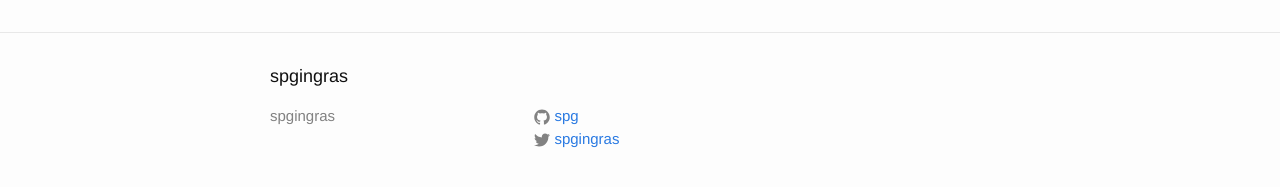
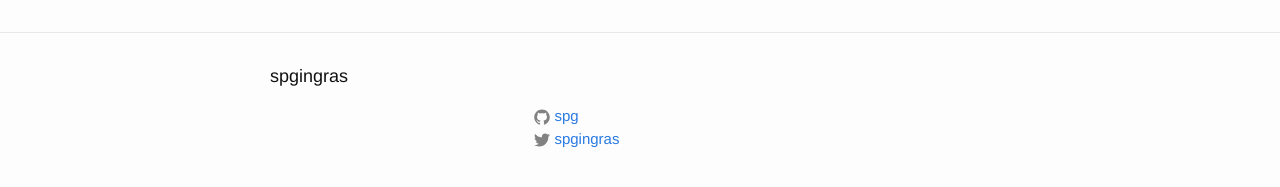
Before and after one commit to spg/spg.github.com, a Jekyll site: the page built from about.md, in a window 1280 px wide. Shown: the part 303-490 px from the top of the page. Built offline with Jekyll 4.4.1, drawn with Linux system fonts in a browser that asks for light colours.

Commit message:
removed footer title, Posts

```diff
--- a/_includes/footer.html
+++ b/_includes/footer.html
@@ -7,8 +7,8 @@
     <div class="footer-col-wrapper">
       <div class="footer-col  footer-col-1">
         <ul class="contact-list">
-          <li>{{ site.title }}</li>
-          <li><a href="mailto:{{ site.email }}">{{ site.email }}</a></li>
+          <!--<li>{{ site.title }}</li>-->
+          <!--<li><a href="mailto:{{ site.email }}">{{ site.email }}</a></li>-->
         </ul>
       </div>
 
--- a/index.html
+++ b/index.html
@@ -4,7 +4,7 @@ layout: default
 
 <div class="home">
 
-  <h1 class="page-heading">Posts</h1>
+  <!--<h1 class="page-heading">Posts</h1>-->
 
   <ul class="post-list">
     {% for post in site.posts %}
```
